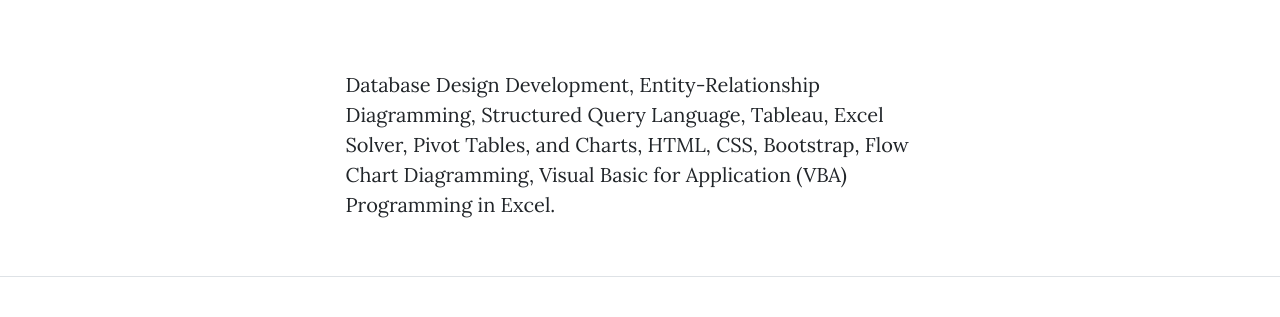
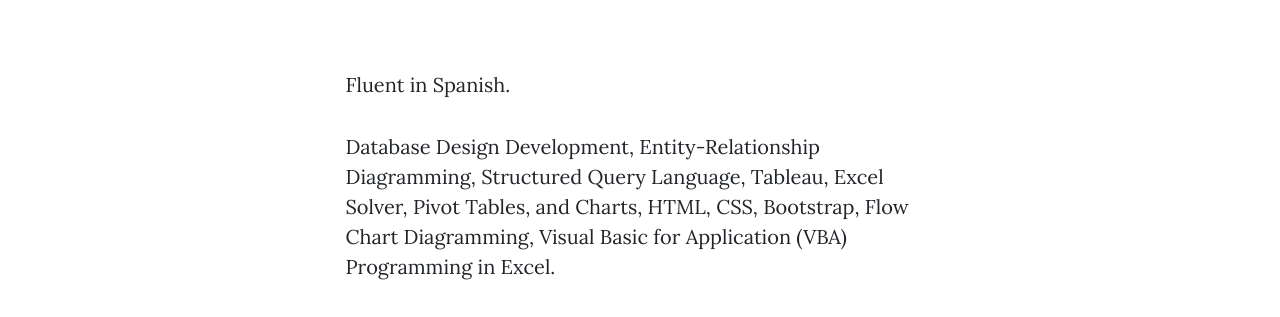
Before and after one commit to joeydonuts21/IS-201, a plain HTML site: page skills.html in a window 1280 px wide. Shown: the part 542-859 px from the top of the page. Drawn offline with nearby package versions, Linux system fonts and the light colour scheme.

Commit message:
Add files via upload

```diff
--- a/skills.html
+++ b/skills.html
@@ -54,6 +54,9 @@
                 <div class="row gx-4 gx-lg-5 justify-content-center">
                     <div class="col-md-10 col-lg-8 col-xl-7">
 
+                        <p>
+                            Fluent in Spanish.
+                        </p>
                         <p>Database Design Development, Entity-Relationship Diagramming, Structured Query Language, Tableau, Excel Solver, Pivot Tables, and Charts, HTML, CSS, Bootstrap, Flow Chart Diagramming, Visual Basic for Application (VBA) Programming in Excel.</p>
 
                     </div>
```
